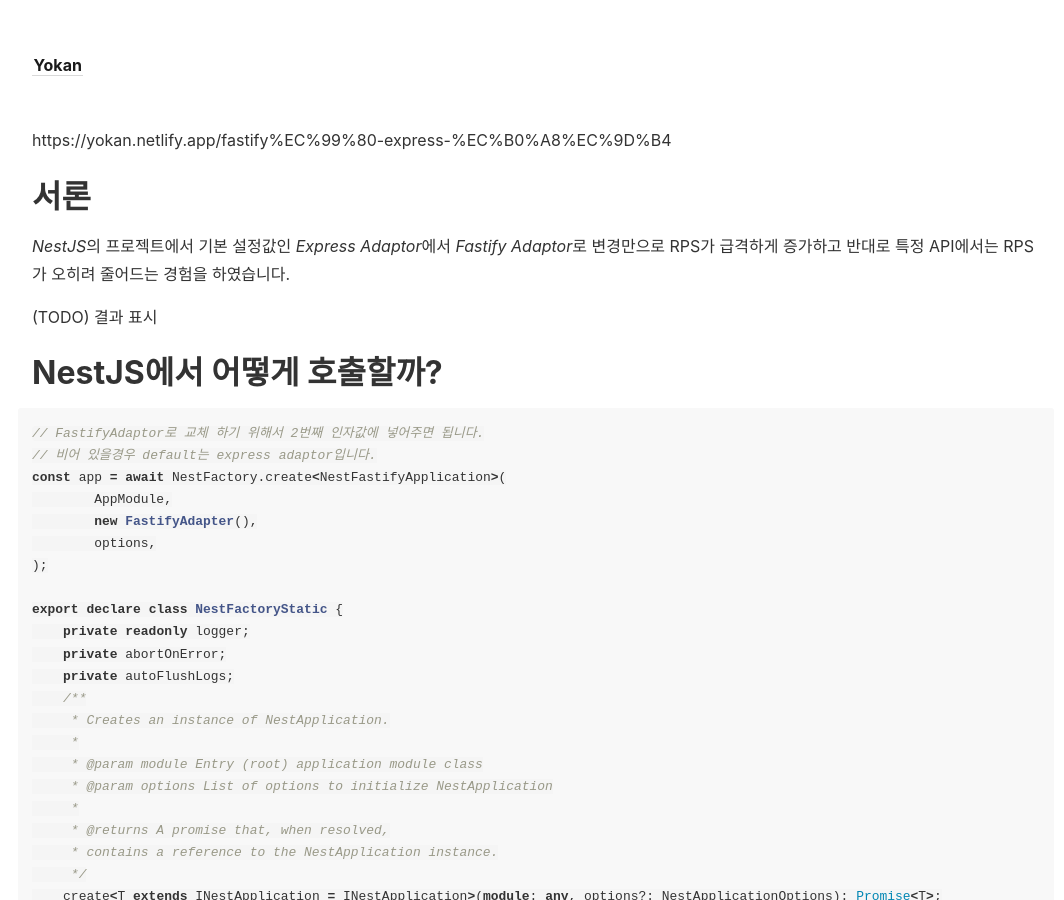
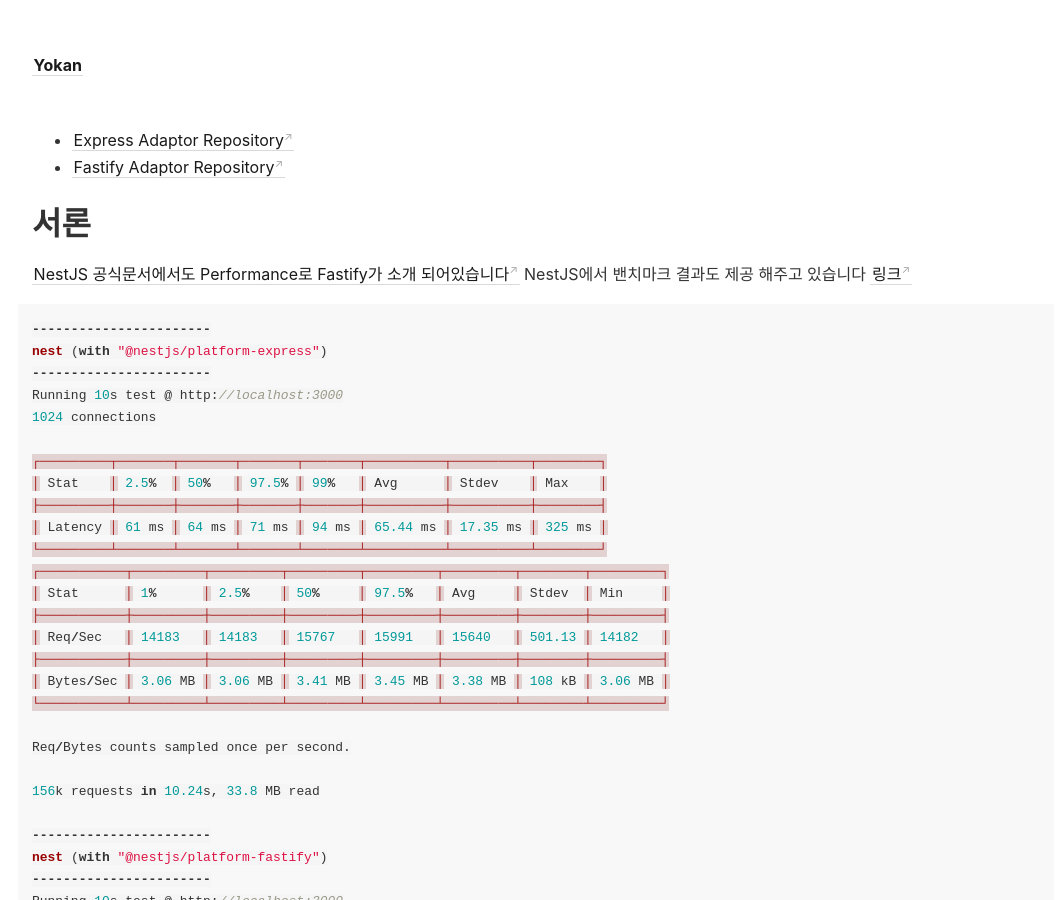
Before and after one commit to yanggwangseong/Article, a Jekyll site: the page built from _notes/posting/Fastify와 Express 차이.md, in a window 1280 px wide and 900 px high. Shown: the whole window, without its empty margins (104-1168 px from the left). Built offline with Jekyll 4.4.1, drawn with Linux system fonts in a browser that asks for light colours; some web fonts are replaced; some of the changed text lies outside the part shown.

Commit message:
feat: fastify와 express 아티클 수정1

````diff
--- a/_notes/posting/Fastify와 Express 차이.md
+++ b/_notes/posting/Fastify와 Express 차이.md
@@ -7,14 +7,65 @@
   - nestjs
 layout: page
 ---
-https://yokan.netlify.app/fastify%EC%99%80-express-%EC%B0%A8%EC%9D%B4
 
+- [Express Adaptor Repository](https://github.com/f-lab-edu/Mokakbab/tree/feature/express-adaptor)
+- [Fastify Adaptor Repository](https://github.com/f-lab-edu/Mokakbab/tree/feature/88-change-adaptor-for-performance)
 
 # 서론
 
-*NestJS*의 프로젝트에서 기본 설정값인 *Express Adaptor*에서 *Fastify Adaptor*로 변경만으로 RPS가 급격하게 증가하고 반대로 특정 API에서는 RPS가 오히려 줄어드는 경험을 하였습니다.
+[NestJS 공식문서에서도 Performance로 Fastify가 소개 되어있습니다](https://docs.nestjs.com/techniques/performance)
+NestJS에서 밴치마크 결과도 제공 해주고 있습니다 [링크](https://github.com/nestjs/nest/blob/master/benchmarks/all_output.txt)
 
-(TODO) 결과 표시
+```ts
+-----------------------
+nest (with "@nestjs/platform-express")
+-----------------------
+Running 10s test @ http://localhost:3000
+1024 connections
+
+┌─────────┬───────┬───────┬───────┬───────┬──────────┬──────────┬────────┐
+│ Stat    │ 2.5%  │ 50%   │ 97.5% │ 99%   │ Avg      │ Stdev    │ Max    │
+├─────────┼───────┼───────┼───────┼───────┼──────────┼──────────┼────────┤
+│ Latency │ 61 ms │ 64 ms │ 71 ms │ 94 ms │ 65.44 ms │ 17.35 ms │ 325 ms │
+└─────────┴───────┴───────┴───────┴───────┴──────────┴──────────┴────────┘
+┌───────────┬─────────┬─────────┬─────────┬─────────┬─────────┬────────┬─────────┐
+│ Stat      │ 1%      │ 2.5%    │ 50%     │ 97.5%   │ Avg     │ Stdev  │ Min     │
+├───────────┼─────────┼─────────┼─────────┼─────────┼─────────┼────────┼─────────┤
+│ Req/Sec   │ 14183   │ 14183   │ 15767   │ 15991   │ 15640   │ 501.13 │ 14182   │
+├───────────┼─────────┼─────────┼─────────┼─────────┼─────────┼────────┼─────────┤
+│ Bytes/Sec │ 3.06 MB │ 3.06 MB │ 3.41 MB │ 3.45 MB │ 3.38 MB │ 108 kB │ 3.06 MB │
+└───────────┴─────────┴─────────┴─────────┴─────────┴─────────┴────────┴─────────┘
+
+Req/Bytes counts sampled once per second.
+
+156k requests in 10.24s, 33.8 MB read
+
+-----------------------
+nest (with "@nestjs/platform-fastify")
+-----------------------
+Running 10s test @ http://localhost:3000
+1024 connections
+
+┌─────────┬───────┬───────┬───────┬───────┬──────────┬──────────┬────────┐
+│ Stat    │ 2.5%  │ 50%   │ 97.5% │ 99%   │ Avg      │ Stdev    │ Max    │
+├─────────┼───────┼───────┼───────┼───────┼──────────┼──────────┼────────┤
+│ Latency │ 31 ms │ 33 ms │ 38 ms │ 52 ms │ 34.41 ms │ 11.73 ms │ 245 ms │
+└─────────┴───────┴───────┴───────┴───────┴──────────┴──────────┴────────┘
+┌───────────┬─────────┬─────────┬────────┬─────────┬─────────┬─────────┬─────────┐
+│ Stat      │ 1%      │ 2.5%    │ 50%    │ 97.5%   │ Avg     │ Stdev   │ Min     │
+├───────────┼─────────┼─────────┼────────┼─────────┼─────────┼─────────┼─────────┤
+│ Req/Sec   │ 24911   │ 24911   │ 30031  │ 30335   │ 29470.4 │ 1564.48 │ 24907   │
+├───────────┼─────────┼─────────┼────────┼─────────┼─────────┼─────────┼─────────┤
+│ Bytes/Sec │ 3.81 MB │ 3.81 MB │ 4.6 MB │ 4.64 MB │ 4.51 MB │ 239 kB  │ 3.81 MB │
+└───────────┴─────────┴─────────┴────────┴─────────┴─────────┴─────────┴─────────┘
+
+Req/Bytes counts sampled once per second.
+
+295k requests in 10.17s, 45.1 MB read
+```
+
+평균 Latency값만 비교하면 2배나 차이난다는것을 밴치마크 결과 지표로 알려주고 있습니다.
+그렇다면 Express에서 Fastify로 변경 하기만해도 높은 performance를 얻을것이라고 예상이 되었습니다.
 
 # NestJS에서 어떻게 호출할까?
 
@@ -135,7 +187,7 @@
 ```
 
 - 테스트 환경은 동일하게 진행 했고 `k6` 를 사용 하였습니다.
-## 대상 API
+### 대상 API
 
 ```ts
 @Controller("participations")
@@ -190,35 +242,18 @@
 | **MaxVUs**          | 500      | 최대 가상 사용자 수     |     |
 
 아무런 최적화를 하지도 않았고 정말 단순히 앞단의 *adaptor* 를 *fastify* 로 변경만 하였는데 RPS가 2배나 늘어난걸 알 수 있었습니다.
-처음에는 저는 *fastify* 자체가 *express* 보다 엄청난 성능을 가지고 있는건가 생각이 들었습니다.
+
+## Fastify가 왜 빠를까?
 
 
-## 문제
-
-여기서 재밌는점은 *POST API* 는 오히려 성능저하가 발생 했습니다.
-
-### 대상 API
-
-- 유저 생성 POST API
-
-```ts
-@IsPublicDecorator(IsPublicEnum.PUBLIC)
-@Post("sign-up")
-signUp(@Body() dto: RegisterMemberDto) {
-	return this.authService.registerByEmail(dto);
-}
-```
 
 
-**Express Adaptor**
+# Reference
 
-(TODO) 결과
+- https://docs.nestjs.com/techniques/performance
 
-**Fastify Adaptor**
+- https://fastify.dev/docs/latest/Reference/Routes/
 
-(TODO) 결과
+- https://github.com/nestjs/nest/tree/master/packages/platform-express
 
-
-## 원인
-
-문제의 원인은 정확히는 `Express` 와 `Fastify` 의 차이가 아니라 `Fastify` 의 동작 방식의 차이에 있었습니다.
+- https://github.com/nestjs/nest/tree/master/packages/platform-fastify
````
Also changed, not shown: other parts of _notes/posting/Fastify와 Express 차이.md (+2 -1 lines), _notes/CS/네트워크/HTTP2와 gRPC.md (+0 -4 lines), _notes/CS/네트워크/네트워크.md (+12 -3 lines), _notes/TIL/TIL.md (+3 -0 lines), _pages/index2.md (+10 -9 lines), _notes/posting/좋은 테스트코드란 무엇인가? (2편).md (renamed from _notes/posting/좋은 테스트코드란 무엇인가?.md), _notes/posting/테스트코드란? (1편).md (renamed from _notes/posting/테스트코드 공부.md).
